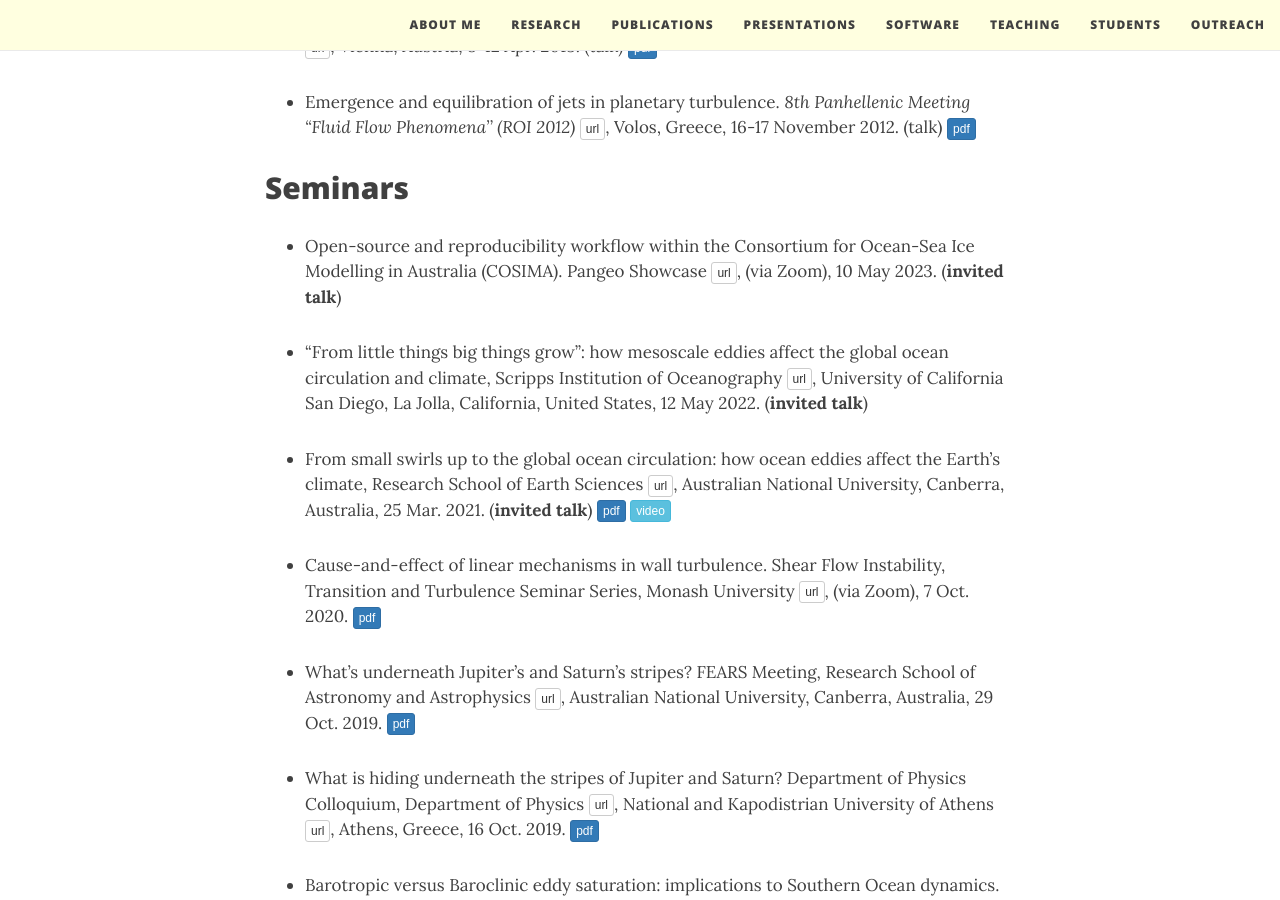
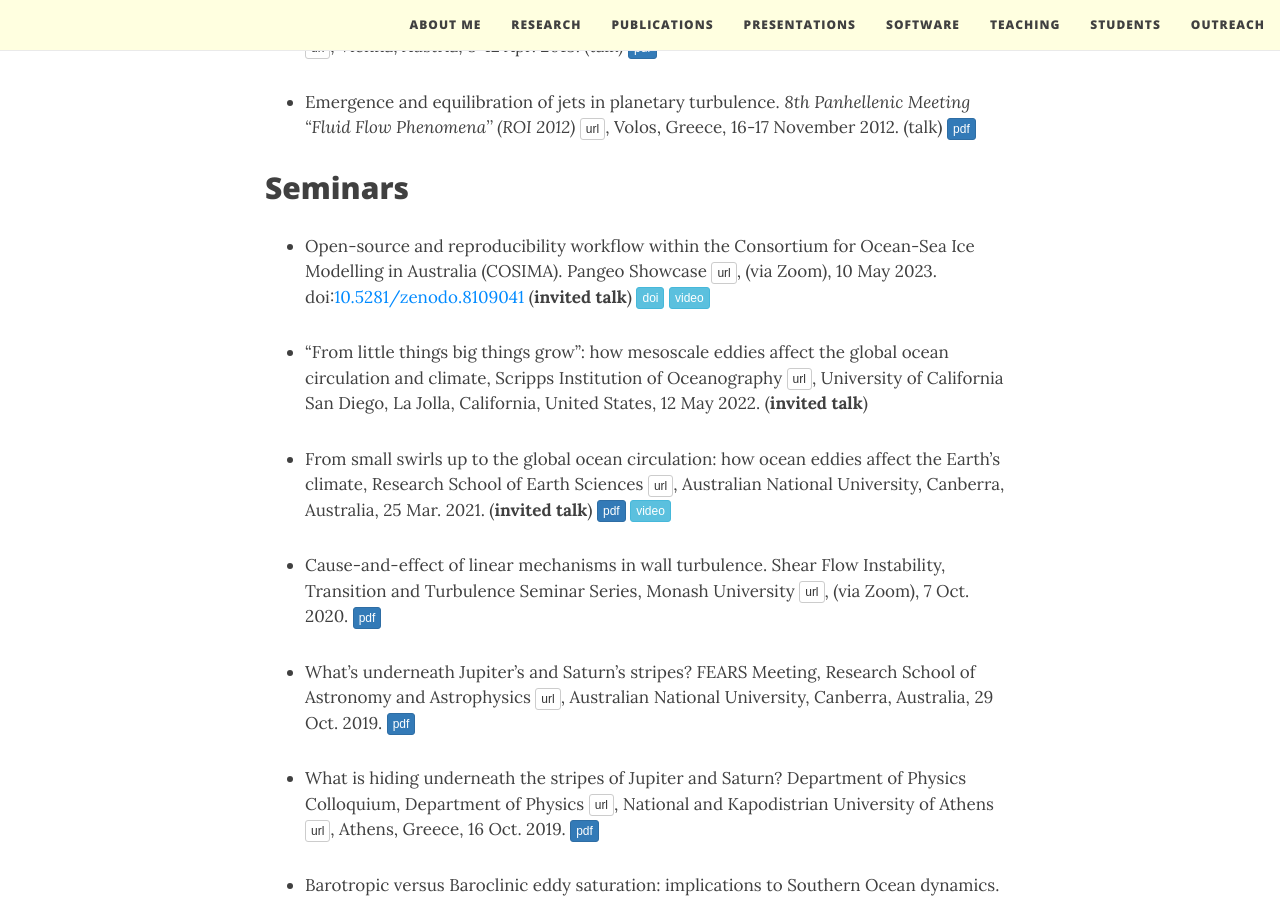
Before and after one commit to navidcy/navidcy.github.io, a Jekyll site: the page built from presentations.md, in a window 1280 px wide and 900 px high, scrolled down 2171 px. Built offline with Jekyll 4.4.1, drawn with Linux system fonts in a browser that asks for light colours; nearby versions of some CDN libraries.

Commit message:
add pangeo presentation doi+video

```diff
--- a/presentations.md
+++ b/presentations.md
@@ -51,7 +51,8 @@
 
 
 ## Seminars
-- Open-source and reproducibility workflow within the Consortium for Ocean-Sea Ice Modelling in Australia (COSIMA). Pangeo Showcase [<span class="btn btn-default btn-xs{{end}}" style="font-family:sans-serif;">url</span>][pangeo-showcase-site]{:target="_blank"}, (via Zoom), 10 May 2023. (**invited talk**)
+
+- Open-source and reproducibility workflow within the Consortium for Ocean-Sea Ice Modelling in Australia (COSIMA). Pangeo Showcase [<span class="btn btn-default btn-xs{{end}}" style="font-family:sans-serif;">url</span>][pangeo-showcase-site]{:target="_blank"}, (via Zoom), 10 May 2023. doi:[10.5281/zenodo.8109041](https://doi.org/10.5281/zenodo.8109041) (**invited talk**) [<span class="btn btn-info btn-xs{{end}}" style="font-family:sans-serif;">doi</span>](https://doi.org/10.5281/zenodo.8109041){:target="_blank"} [<span class="btn btn-info btn-xs{{end}}" style="font-family:sans-serif;">video</span>][pangeo-showcase-youtube]{:target="_blank"}
 
 - “From little things big things grow”: how mesoscale eddies affect the global ocean circulation and climate, Scripps Institution of Oceanography [<span class="btn btn-default btn-xs{{end}}" style="font-family:sans-serif;">url</span>][Scripps-site]{:target="_blank"}, University of California San Diego, La Jolla, California, United States, 12 May 2022. (**invited talk**)
 
```
Also changed, not shown: other parts of presentations.md (+1 -0 lines).
